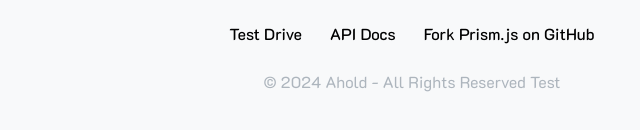
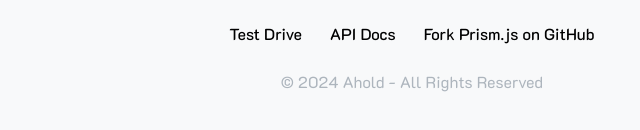
Before and after one commit to GHGlitch/AholdTest, a plain HTML site: page index.html in a window 1280 px wide. Shown: the part 3130-3260 px from the top of the page, 228-868 px from the left. Drawn offline with nearby package versions, Linux system fonts and the light colour scheme; a script that the page names is missing.

Commit message:
Update index.html

```diff
--- a/index.html
+++ b/index.html
@@ -183,7 +183,7 @@ export class FeatherIconsPipe implements PipeTransform {
         </div>
         <div class="row my-2">
             <div class="col-md-4 mx-auto text-muted text-center small-xl">
-                &copy; 2024 Ahold - All Rights Reserved Test
+                &copy; 2024 Ahold - All Rights Reserved
             </div>
         </div>
     </div>
```
